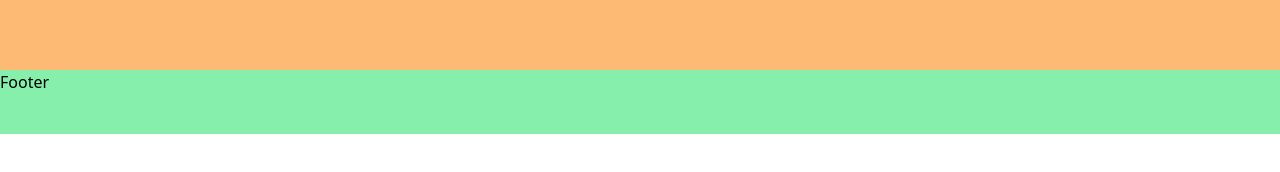
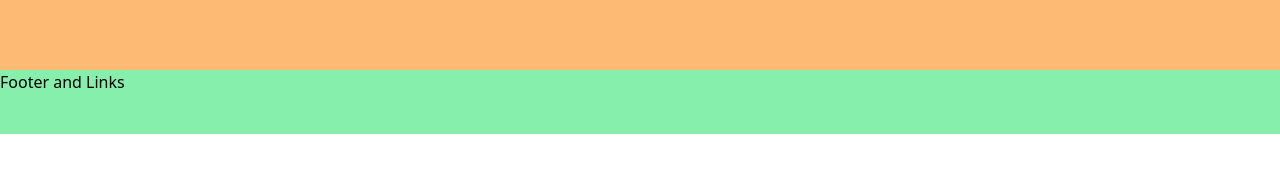
Before and after one commit to akonar-dev/portfolio, a React (Vite) app: page / in a window 1280 px wide. Shown: the part 178-350 px from the top of the page. Built offline with nearby package versions, Linux system fonts and the light colour scheme.

Commit message:
Footer update

```diff
--- a/src/components/Footer.jsx
+++ b/src/components/Footer.jsx
@@ -1,6 +1,6 @@
 const Footer = () => {
   return (
-    <div className="bg-green-300 h-16">Footer</div>
+    <div className="bg-green-300 h-16">Footer and Links</div>
   )
 }
 
```
